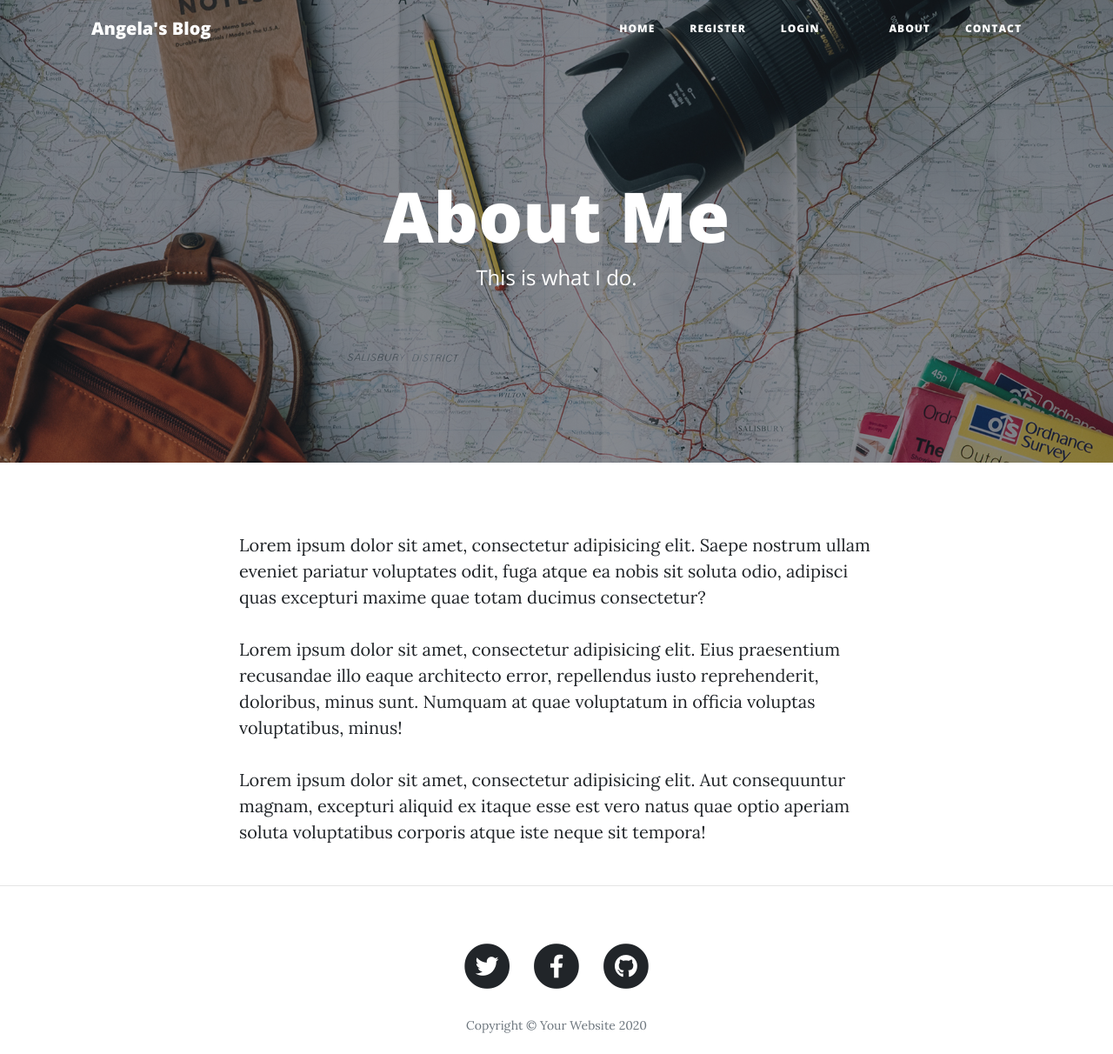
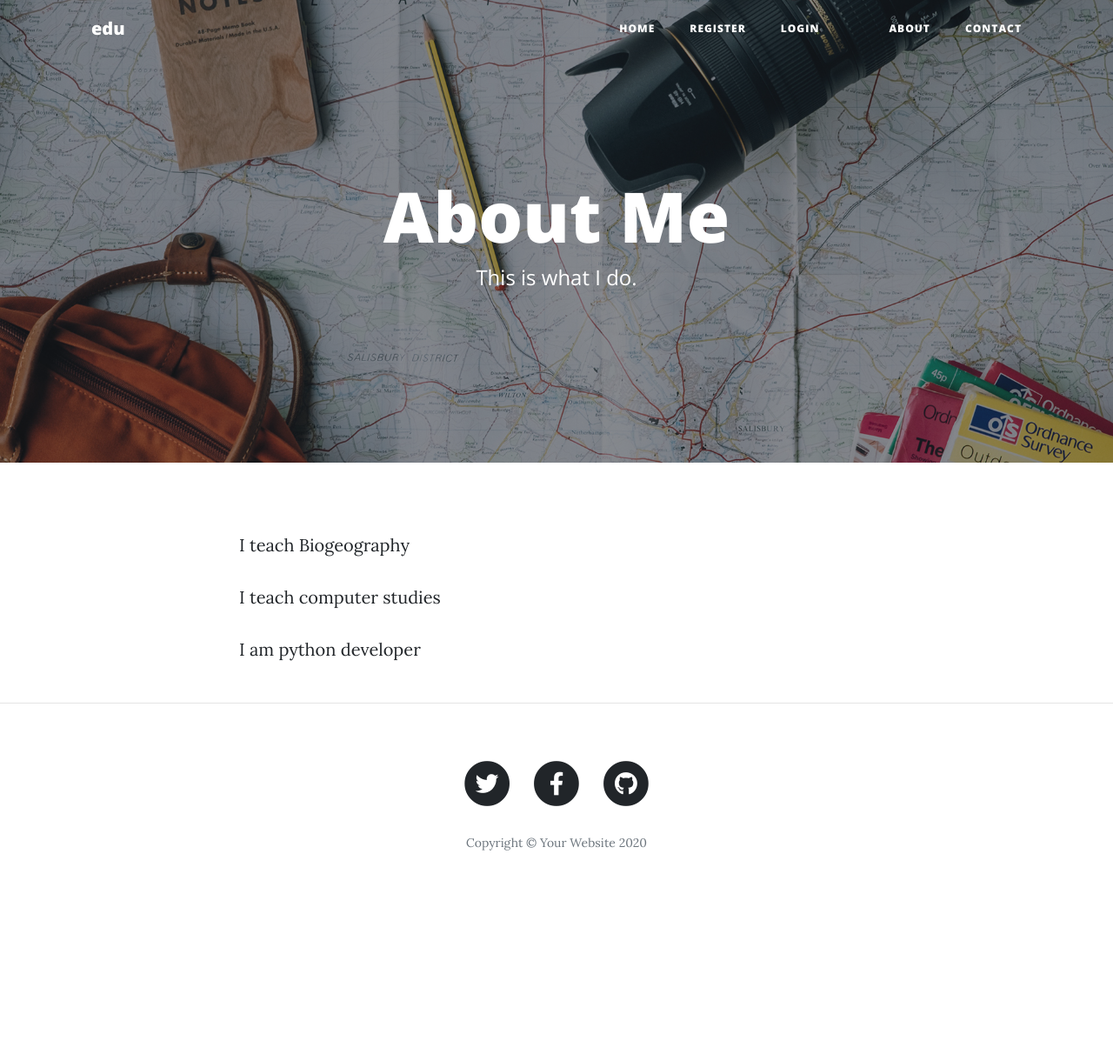
Before and after one commit to muthui1116/edu, a Flask app: page /about in a window 1280 px wide. Shown: the top 1212 px of the page at 87% size. After the commit the page ends 978 px from the top, so only its background shows below. Run offline with Flask 2, Linux system fonts and the light colour scheme; some libraries are stand-ins or nearby versions.

Commit message:
edu complete

```diff
--- a/main.py
+++ b/main.py
@@ -12,13 +12,13 @@ from flask_gravatar import Gravatar
 import os
 
 app = Flask(__name__)
-app.config['SECRET_KEY'] = os.environ.get('SECRET_KEY', '3c12e8d18401c97c1d39cc37')
+app.config['SECRET_KEY'] = os.environ.get('SECRET_KEY')
 ckeditor = CKEditor(app)
 Bootstrap(app)
 gravatar = Gravatar(app, size=100, rating='g', default='retro', force_default=False, force_lower=False, use_ssl=False, base_url=None)
 
 ##CONNECT TO DB
-app.config['SQLALCHEMY_DATABASE_URI'] = os.environ.get('DATABASE_URL', 'sqlite:///blog.db')
+app.config['SQLALCHEMY_DATABASE_URI'] = os.environ.get('DATABASE_URL')
 app.config['SQLALCHEMY_TRACK_MODIFICATIONS'] = False
 db = SQLAlchemy(app)
 login_manager = LoginManager()
@@ -80,7 +80,7 @@ def get_all_posts():
     return render_template("index.html", all_posts=posts, current_user=current_user)
 
 
-@app.route('/register')
+@app.route('/register1')
 def register1_page():
     return render_template('register1.html')
 
@@ -226,4 +226,4 @@ def delete_post(post_id):
 
 
 if __name__ == "__main__":
-    app.run(debug=True)
+    app.run()
--- a/templates/about.html
+++ b/templates/about.html
@@ -19,9 +19,9 @@
   <div class="container">
     <div class="row">
       <div class="col-lg-8 col-md-10 mx-auto">
-        <p>Lorem ipsum dolor sit amet, consectetur adipisicing elit. Saepe nostrum ullam eveniet pariatur voluptates odit, fuga atque ea nobis sit soluta odio, adipisci quas excepturi maxime quae totam ducimus consectetur?</p>
-        <p>Lorem ipsum dolor sit amet, consectetur adipisicing elit. Eius praesentium recusandae illo eaque architecto error, repellendus iusto reprehenderit, doloribus, minus sunt. Numquam at quae voluptatum in officia voluptas voluptatibus, minus!</p>
-        <p>Lorem ipsum dolor sit amet, consectetur adipisicing elit. Aut consequuntur magnam, excepturi aliquid ex itaque esse est vero natus quae optio aperiam soluta voluptatibus corporis atque iste neque sit tempora!</p>
+        <p>I teach Biogeography</p>
+        <p>I teach computer studies</p>
+        <p>I am python developer</p>
       </div>
     </div>
   </div>
--- a/templates/header.html
+++ b/templates/header.html
@@ -28,7 +28,7 @@
   <!-- Navigation -->
   <nav class="navbar navbar-expand-md navbar-light fixed-top" id="mainNav">
     <div class="container">
-      <a class="navbar-brand" href="{{url_for('get_all_posts')}}">Angela's Blog</a>
+      <a class="navbar-brand" href="{{url_for('get_all_posts')}}">edu</a>
       <button class="navbar-toggler navbar-toggler-right" type="button" data-toggle="collapse" data-target="#navbarResponsive" aria-controls="navbarResponsive" aria-expanded="false" aria-label="Toggle navigation">
         Menu
         <i class="fas fa-bars"></i>
--- a/templates/index.html
+++ b/templates/index.html
@@ -7,8 +7,8 @@
       <div class="row">
         <div class="col-lg-8 col-md-10 mx-auto">
           <div class="site-heading">
-            <h1>Angela's Blog</h1>
-            <span class="subheading">A collection of random musings.</span>
+            <h1>Always Learning</h1>
+            <span class="subheading">A collection of educational resources</span>
           </div>
         </div>
       </div>
--- a/register1.html
+++ b/templates/register1.html
@@ -7,7 +7,7 @@
       <div class="row">
         <div class="col-lg-8 col-md-10 mx-auto">
           <div class="site-heading">
-            <h1>Always Learning</h1>
+            <h1>Register Today!</h1>
             <span class="subheading">To register sent registration fee of 10$ or Ksh.1000 via 0716071101.You will receive login email and password. Use it to log in and you will no longer feel overwhelmed about remote learning.</span>
           </div>
         </div>
@@ -17,9 +17,6 @@
 
   <!-- Main Content -->
 
-        {% endfor %}
-
-        {% endif %}
       </div>
     </div>
   </div>
```
